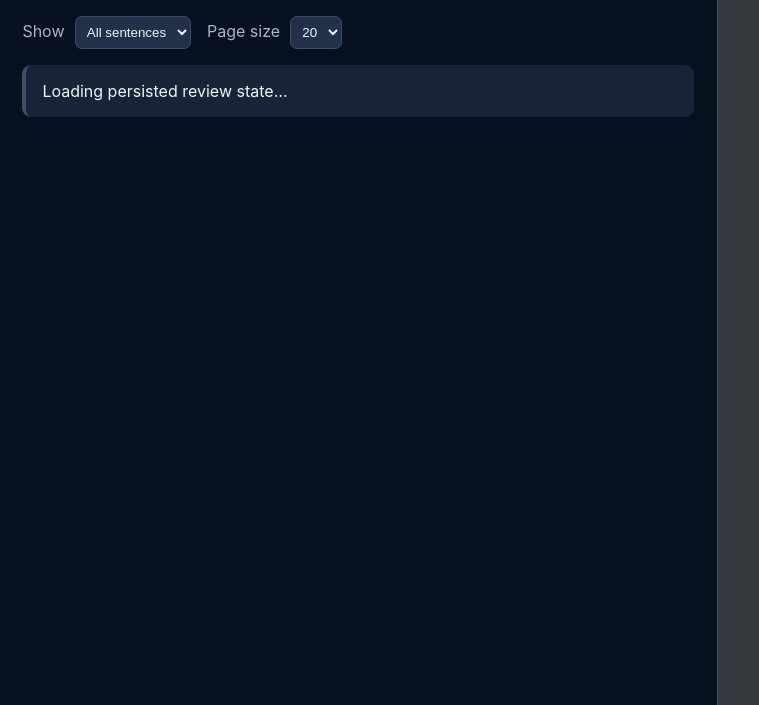
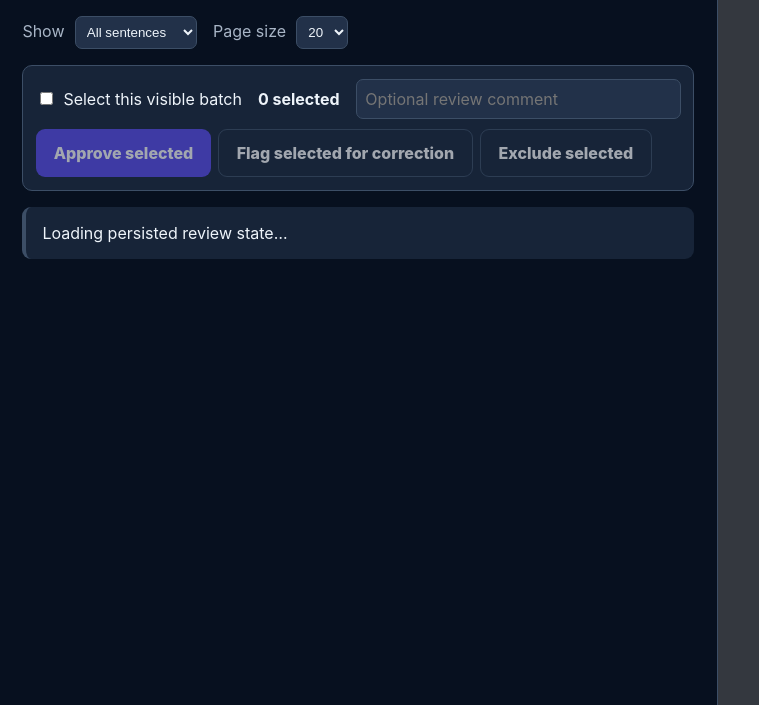
Before and after one commit to zzbn12345/HEVA_toolkit, a Python web app: template src/heva/app/templates/review_document.html in a window 1280 px wide. Shown: the part 95-800 px from the top of the page, without its empty margins (0-759 px from the left). Run offline with Jinja, Linux system fonts and the light colour scheme; the template is opened without the code that fills it, so the values that code supplies are empty.

Commit message:
feat: review explicitly selected sentence batches
As an annotator, I want batch decisions limited to the visible sentences I selected, so reviewing 20 or 50 records remains efficient without creating hidden approvals.

```diff
--- a/src/heva/app/static/review.css
+++ b/src/heva/app/static/review.css
@@ -28,8 +28,37 @@
   background: var(--field);
   color: var(--ink);
 }
+.batch-review {
+  display: grid;
+  grid-template-columns: auto auto minmax(180px, 1fr);
+  align-items: center;
+  gap: .65rem 1rem;
+  margin: 1rem 0;
+  padding: .8rem;
+  border: 1px solid var(--border);
+  border-radius: 10px;
+  background: var(--panel);
+}
+.batch-select { display: flex; align-items: center; gap: .45rem; }
+.batch-review > input {
+  padding: .55rem;
+  border: 1px solid var(--border);
+  border-radius: 7px;
+  background: var(--field);
+  color: var(--ink);
+  font: inherit;
+}
+.batch-actions {
+  grid-column: 1 / -1;
+  display: flex;
+  flex-wrap: wrap;
+  gap: .45rem;
+}
+.batch-actions .button { margin: 0; }
 .sentence-list { display: grid; gap: 1rem; }
 .sentence-card { padding: 1rem; border: 1px solid var(--border); border-radius: 12px; background: var(--panel); }
+.sentence-card.selected { border-color: var(--accent); }
+.sentence-selection { display: flex; align-items: center; gap: .45rem; margin-bottom: .65rem; font-weight: 750; }
 .sentence-card.problematic { border-left: 4px solid var(--warning); }
 .sentence-meta { display: flex; flex-wrap: wrap; gap: .5rem 1rem; color: var(--muted); font-size: .86rem; }
 .sentence-text { font-size: 1.05rem; line-height: 1.55; }
@@ -54,4 +83,6 @@
   .review-app { display: block; height: auto; overflow: visible; }
   .sentence-pane { overflow: visible; }
   .review-pdf { height: 70vh; border-left: 0; border-top: 1px solid var(--border); }
+  .batch-review { grid-template-columns: 1fr; }
+  .batch-actions { grid-column: auto; }
 }
--- a/src/heva/app/static/review_document.js
+++ b/src/heva/app/static/review_document.js
@@ -3,6 +3,8 @@ const app = document.getElementById("review-app");
 const list = document.getElementById("sentence-list");
 const statusBox = document.getElementById("review-status");
 let reviewDocument = null;
+let visibleSentences = [];
+const selectedSentenceIds = new Set();
 
 function textElement(tag, className, text) {
   const element = document.createElement(tag);
@@ -11,11 +13,11 @@ function textElement(tag, className, text) {
   return element;
 }
 
-async function decide(sentenceId, status) {
+async function decide(sentenceIds, status, comment = null) {
   const response = await fetch(`/api/review/${encodeURIComponent(documentId)}/decisions`, {
     method: "PUT",
     headers: { "Content-Type": "application/json" },
-    body: JSON.stringify({ sentence_ids: [sentenceId], status }),
+    body: JSON.stringify({ sentence_ids: sentenceIds, status, comment }),
   });
   const result = await response.json();
   if (!response.ok) {
@@ -24,7 +26,24 @@ async function decide(sentenceId, status) {
     return;
   }
   reviewDocument = result;
+  selectedSentenceIds.clear();
   render();
+}
+
+function updateSelectionControls() {
+  const selectedCount = visibleSentences.filter((item) =>
+    selectedSentenceIds.has(item.record.sentence_id)
+  ).length;
+  document.getElementById("selected-count").textContent =
+    `${selectedCount} selected`;
+  document.querySelectorAll("[data-batch-status]").forEach((button) => {
+    button.disabled = selectedCount === 0;
+  });
+  const selectVisible = document.getElementById("select-visible");
+  selectVisible.checked =
+    visibleSentences.length > 0 && selectedCount === visibleSentences.length;
+  selectVisible.indeterminate =
+    selectedCount > 0 && selectedCount < visibleSentences.length;
 }
 
 function sentenceCard(item) {
@@ -33,6 +52,21 @@ function sentenceCard(item) {
   card.className = `sentence-card${item.flags.length ? " problematic" : ""}`;
   card.dataset.status = item.review.status;
   card.dataset.problematic = String(Boolean(item.flags.length));
+  if (selectedSentenceIds.has(record.sentence_id)) card.classList.add("selected");
+  const selection = document.createElement("label");
+  selection.className = "sentence-selection";
+  const checkbox = document.createElement("input");
+  checkbox.type = "checkbox";
+  checkbox.checked = selectedSentenceIds.has(record.sentence_id);
+  checkbox.setAttribute("aria-label", `Select sentence ${record.sentence_id}`);
+  checkbox.addEventListener("change", () => {
+    if (checkbox.checked) selectedSentenceIds.add(record.sentence_id);
+    else selectedSentenceIds.delete(record.sentence_id);
+    card.classList.toggle("selected", checkbox.checked);
+    updateSelectionControls();
+  });
+  selection.append(checkbox, `Select sentence ${record.sentence_id}`);
+  card.appendChild(selection);
   card.appendChild(textElement("div", "sentence-meta", `Sentence ${record.sentence_id} · Page ${record.page} · ${item.review.status}`));
   card.appendChild(textElement("p", "sentence-text", record.sentence));
   const entities = document.createElement("div");
@@ -61,7 +95,7 @@ function sentenceCard(item) {
   [["Approve", "approved"], ["Needs correction", "needs_correction"], ["Exclude", "excluded"]].forEach(([label, status]) => {
     const button = textElement("button", `button${status === "approved" ? "" : " secondary"}`, label);
     button.type = "button";
-    button.addEventListener("click", () => decide(record.sentence_id, status));
+    button.addEventListener("click", () => decide([record.sentence_id], status));
     actions.appendChild(button);
   });
   card.appendChild(actions);
@@ -71,14 +105,29 @@ function sentenceCard(item) {
 function render() {
   const filter = document.getElementById("review-filter").value;
   const limit = Number(document.getElementById("page-size").value);
-  const visible = reviewDocument.sentences.filter((item) => {
-    if (filter === "pending") return item.review.status === "pending";
+  visibleSentences = reviewDocument.sentences.filter((item) => {
+    if (filter === "to_check") {
+      return ["pending", "needs_correction"].includes(item.review.status);
+    }
     if (filter === "problematic") return item.flags.length > 0 || item.review.status === "needs_correction";
+    if (filter === "checked") {
+      return ["approved", "excluded"].includes(item.review.status);
+    }
     return true;
   }).slice(0, limit);
-  list.replaceChildren(...visible.map(sentenceCard));
+  const visibleIds = new Set(
+    visibleSentences.map((item) => item.record.sentence_id),
+  );
+  [...selectedSentenceIds].forEach((sentenceId) => {
+    if (!visibleIds.has(sentenceId)) selectedSentenceIds.delete(sentenceId);
+  });
+  list.replaceChildren(...visibleSentences.map(sentenceCard));
+  updateSelectionControls();
+  const completed = reviewDocument.sentences.filter((item) =>
+    ["approved", "excluded"].includes(item.review.status)
+  ).length;
   statusBox.className = "notice success";
-  statusBox.textContent = `Showing ${visible.length} of ${reviewDocument.sentences.length} sentences from this document only.`;
+  statusBox.textContent = `Showing ${visibleSentences.length} of ${reviewDocument.sentences.length} sentences from this document only. ${completed} have final decisions.`;
 }
 
 function navigationLink(documentIdValue, label) {
@@ -112,4 +161,21 @@ document.getElementById("toggle-review-pdf").addEventListener("click", (event) =
 });
 document.getElementById("review-filter").addEventListener("change", render);
 document.getElementById("page-size").addEventListener("change", render);
+document.getElementById("select-visible").addEventListener("change", (event) => {
+  visibleSentences.forEach((item) => {
+    const sentenceId = item.record.sentence_id;
+    if (event.currentTarget.checked) selectedSentenceIds.add(sentenceId);
+    else selectedSentenceIds.delete(sentenceId);
+  });
+  render();
+});
+document.querySelectorAll("[data-batch-status]").forEach((button) => {
+  button.addEventListener("click", () => {
+    const visibleIds = visibleSentences
+      .map((item) => item.record.sentence_id)
+      .filter((sentenceId) => selectedSentenceIds.has(sentenceId));
+    const comment = document.getElementById("batch-comment").value.trim() || null;
+    decide(visibleIds, button.dataset.batchStatus, comment);
+  });
+});
 loadDocument();
--- a/src/heva/app/templates/review_document.html
+++ b/src/heva/app/templates/review_document.html
@@ -5,8 +5,8 @@
   <meta name="viewport" content="width=device-width, initial-scale=1">
   <title>Review document · HEVA Toolkit</title>
   <link rel="stylesheet" href="/static/app.css">
-  <link rel="stylesheet" href="/static/review.css">
-  <script src="/static/review_document.js" defer></script>
+  <link rel="stylesheet" href="/static/review.css?v=2">
+  <script src="/static/review_document.js?v=2" defer></script>
 </head>
 <body data-document-id="DOCUMENT_ID_PLACEHOLDER" class="review-body">
   <div id="review-app" class="review-app">
@@ -21,8 +21,9 @@
         <label>Show
           <select id="review-filter">
             <option value="all">All sentences</option>
-            <option value="pending">Pending</option>
+            <option value="to_check">To be checked</option>
             <option value="problematic">Problematic</option>
+            <option value="checked">Checked</option>
           </select>
         </label>
         <label>Page size
@@ -32,6 +33,19 @@
           </select>
         </label>
       </div>
+      <section class="batch-review" aria-label="Selected sentence actions">
+        <label class="batch-select">
+          <input id="select-visible" type="checkbox">
+          <span>Select this visible batch</span>
+        </label>
+        <strong id="selected-count">0 selected</strong>
+        <input id="batch-comment" placeholder="Optional review comment" aria-label="Optional batch review comment">
+        <div class="batch-actions">
+          <button class="button" type="button" data-batch-status="approved" disabled>Approve selected</button>
+          <button class="button secondary" type="button" data-batch-status="needs_correction" disabled>Flag selected for correction</button>
+          <button class="button secondary" type="button" data-batch-status="excluded" disabled>Exclude selected</button>
+        </div>
+      </section>
       <div id="review-status" class="notice neutral" aria-live="polite">Loading persisted review state…</div>
       <section id="sentence-list" class="sentence-list"></section>
       <nav id="document-navigation" class="document-navigation" aria-label="Document navigation"></nav>
```
Also changed, not shown: docs/GUIDED_REVIEW_WORKFLOW.md (+5 -0 lines), docs/SENTENCE_REVIEW.md (+12 -0 lines), src/heva/workflow/review_queue.py (+10 -1 lines), tests/app/test_web_foundation.py (+82 -0 lines), CHANGELOG.md.
